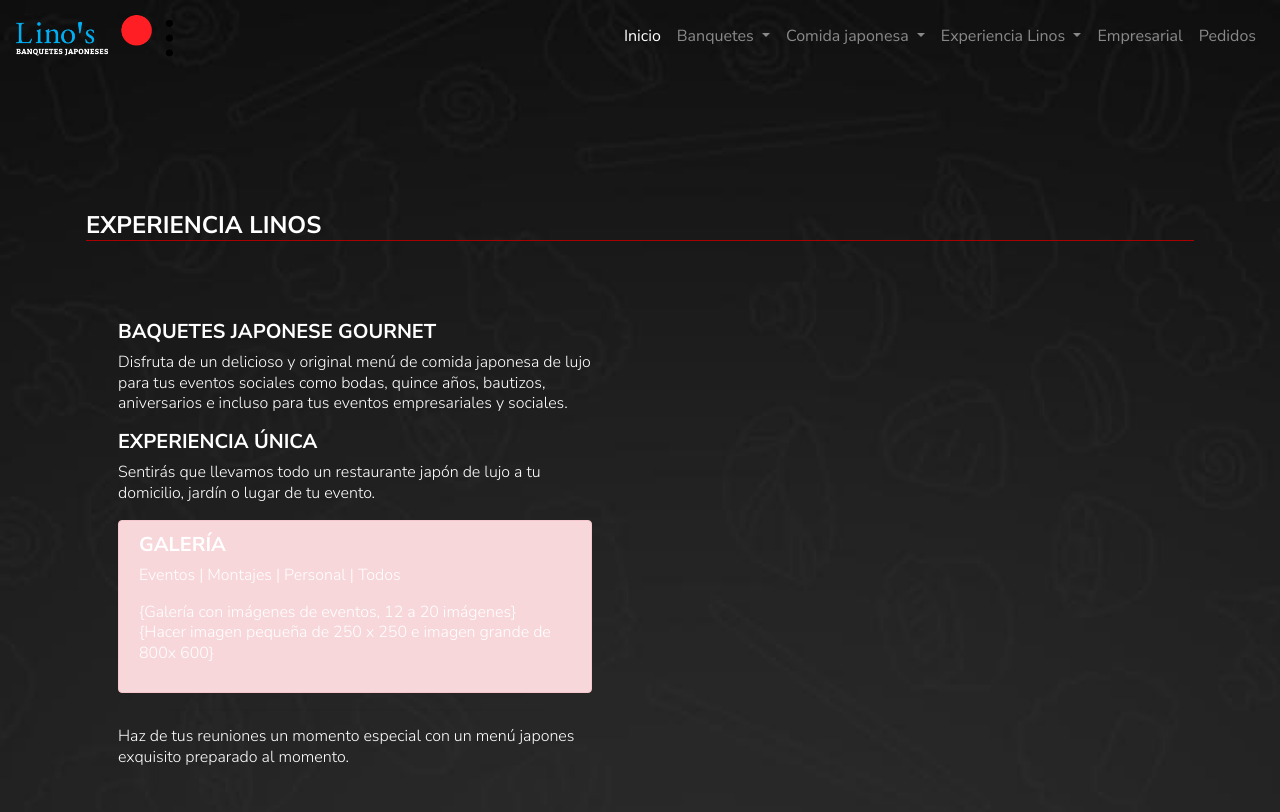
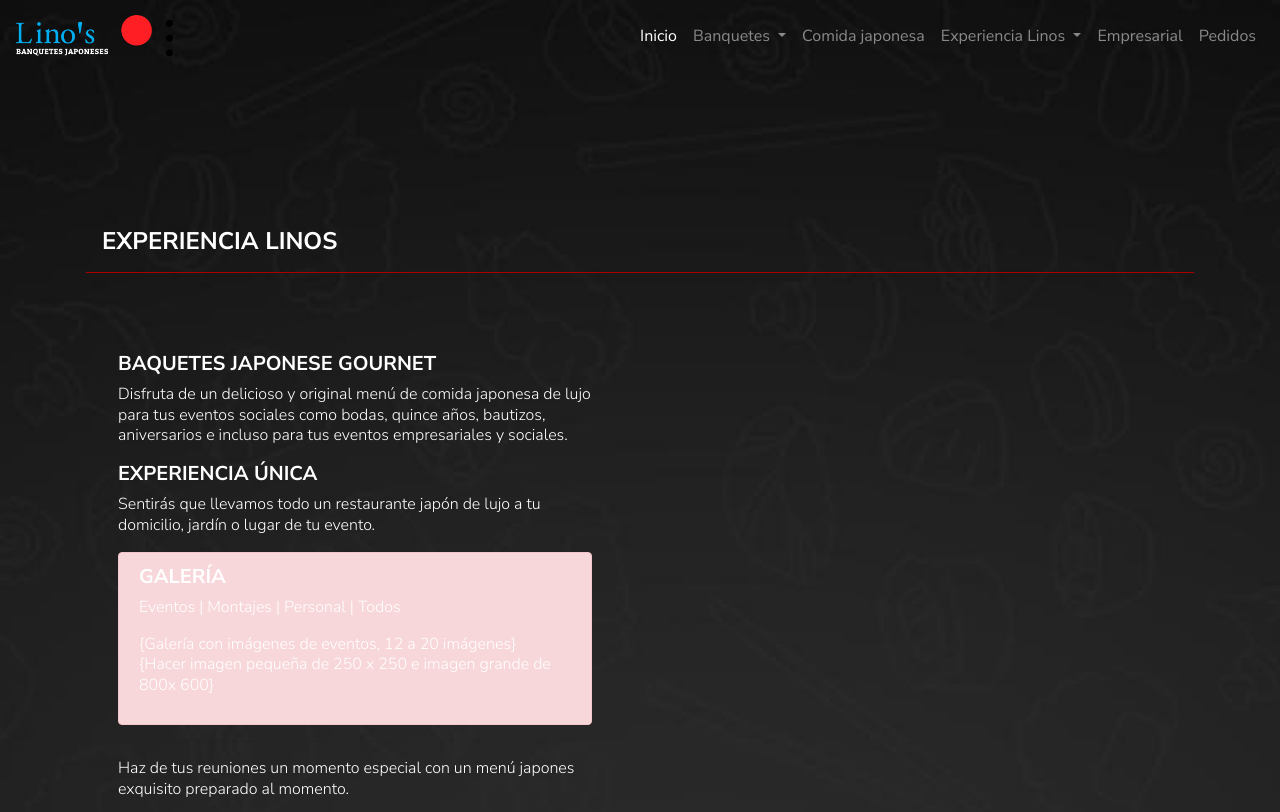
Before and after one commit to albertodevmx/linos, a PHP site: page /experiencia-linos.php in a window 1280 px wide. Shown: the top 812 px of the page. Run offline with PHP 8.4, Linux system fonts and the light colour scheme; some libraries are stand-ins or nearby versions; grey boxes are pictures that could not be loaded.

Commit message:
Se eliminó el menú de platillos que estaba de más

```diff
--- a/experiencia-linos.php
+++ b/experiencia-linos.php
@@ -9,7 +9,7 @@
 
                 <div class="row">
                     <div class="col-12 p-3 ">
-                        <h3 class="text-center text-md-left">
+                        <h3 class="text-center p-3 text-md-left">
                             Experiencia Linos
                         </h3>
                     </div>
@@ -118,29 +118,23 @@
 
 
 
-    <div class="container mt-3">
-        <div class="row">
-            <div class="col-12">
+    <div class="container-fluid mt-3 contacto-fondo">
+        <div class="container">
+            <div class="row p-5">
+                    <div class="col-12 p-2 text-center">
+                        <p>
+                            En Linos nos adaptamos a las  necesidades de tu evento.
+                        </p>
+
+                        <h4 class="text-center mb-5">Solicita tu servicio aquí</h4>
+                    </div>
 
 
-                <div class="alert alert-danger bg-mi-rojo mb-5">
-                    <div class="card-body row text-center text-md-right">
-                        <div class="col-12 col-md-9 linea-derecha-pc">
-                            <h4 class="text-center text-md-right mb-5">Solicita tu servicio</h4>
-                            <p>
-                            Con gusto te atenderemos<br>
-                            Contáctanos y vive una experiencia gourmet inigualable.
-                            </p>
-                        </div>
-
-                        <div class="col-12 col-md-3 pl-md-5">
-                            <a class="btn btn-danger d-block" href="tel:5558223521"><i class="fas fa-phone-square-alt"></i> 5822 3521</a><br>
-                            <a class="btn btn-danger d-block" href="tel:5558249437"><i class="fas fa-phone-square-alt"></i> 5824 9437</a><br>
-                            <a class="btn btn-danger d-block" href="https://wa.me/5215540843940"><i class="fab fa-whatsapp-square"></i> 55 4084 3940</a><br>
-                        </div>
+                    <div class="col-12 text-center p-2">
+                        <a class="btn btn-danger d-block pl-3 pr-3 ml-1 mr-1 d-md-inline-block" href="tel:5558223521"><i class="fas fa-phone"></i> 5822 3521</a>
+                        <a class="btn btn-danger d-block pl-3 pr-3 ml-1 mr-1 d-md-inline-block" href="tel:5558249437"><i class="fas fa-phone"></i> 5824 9437</a>
+                        <a class="btn btn-danger d-block pl-3 pr-3 ml-1 mr-1 d-md-inline-block" href="https://wa.me/5215540843940"><i class="fab fa-whatsapp"></i> 55 4084 3940</a>
                     </div>
-                </div>
-
             </div>
         </div>
     </div>
--- a/footer.php
+++ b/footer.php
@@ -46,11 +46,11 @@
 				<div class="col-12 col-md-4 pl-1 pr-1 p-3 p-md-5">
 					<h5 class="text-center text-md-left">Contacto</h5>
 					<p class="text-center text-md-left">
-						<a class="footer__enlace" href="tel:5558223521"><i class="fas fa-phone-square-alt"></i> 5822 3521</a><br>
-						<a class="footer__enlace" href="tel:5558249437"><i class="fas fa-phone-square-alt"></i> 5824 9437</a><br>
-						<a class="footer__enlace" href="https://wa.me/5215540843940"><i class="fab fa-whatsapp-square"></i> 55 4084 3940</a><br>
+						<a class="footer__enlace" href="tel:5558223521"><i class="fas fa-phone"></i> 5822 3521</a><br>
+						<a class="footer__enlace" href="tel:5558249437"><i class="fas fa-phone"></i> 5824 9437</a><br>
+						<a class="footer__enlace" href="https://wa.me/5215540843940"><i class="fab fa-whatsapp"></i> 55 4084 3940</a><br>
 
-						<a class="footer__enlace" href="mailto:info@linosbanquetesjaponeses.com.mx"><i class="fas fa-envelope-square"></i> info@linosbanquetesjaponeses.com.mx</a>
+						<a class="footer__enlace" href="mailto:info@linosbanquetesjaponeses.com.mx"><i class="fas fa-envelope"></i> info@linosbanquetesjaponeses.com.mx</a>
 					</p>
                 </div>
             </div>
--- a/header.php
+++ b/header.php
@@ -38,17 +38,21 @@
 					</div>
 				</li>
 
-				<li class="nav-item dropdown">
+				<li class="nav-item">
+					<a class="nav-link" href="platillos-japoneses.php">Comida japonesa</a>
+				</li>
+
+				<!-- <li class="nav-item dropdown">
 					<a class="nav-link dropdown-toggle" href="#" id="navbarDropdown" role="button"
 						data-toggle="dropdown" aria-haspopup="true" aria-expanded="false">
-						Comida japonesa
+
 					</a>
 					<div class="dropdown-menu" aria-labelledby="navbarDropdown">
 						<a class="dropdown-item" href="comida-japonesa.php">Comida japonesa</a>
 						<a class="dropdown-item" href="menus-japoneses.php">Menús</a>
-						<a class="dropdown-item" href="platillos-japoneses.php">Platillos</a>
+						<a class="dropdown-item" href="">Platillos</a>
 					</div>
-				</li>
+				</li> -->
 
 				<li class="nav-item dropdown">
 					<a class="nav-link dropdown-toggle" href="#" id="navbarDropdown" role="button"
--- a/scss/_estilos-generales.scss
+++ b/scss/_estilos-generales.scss
@@ -219,3 +219,9 @@ hr {
 		padding-top: 180px;
 	}
 }
+
+.menu-bloque-rojo {
+	@media(min-width:760px){
+		min-height: 310px;
+	}
+}
--- a/scss/_index.scss
+++ b/scss/_index.scss
@@ -101,7 +101,6 @@
 	background: #000;
 	position: relative;
 	width: 100%;
-	height: 300px;
 	z-index: 10;
 
 	&::after {
```
Also changed, not shown: banquetes.php (+70 -7 lines), style.css, 1 other file.
